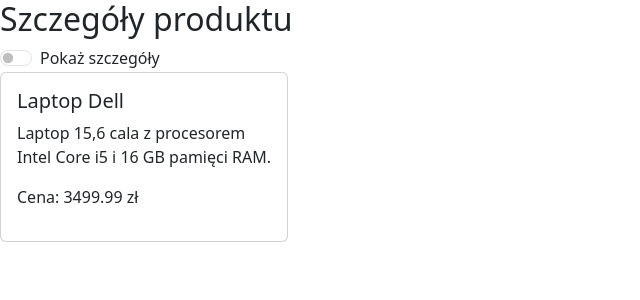
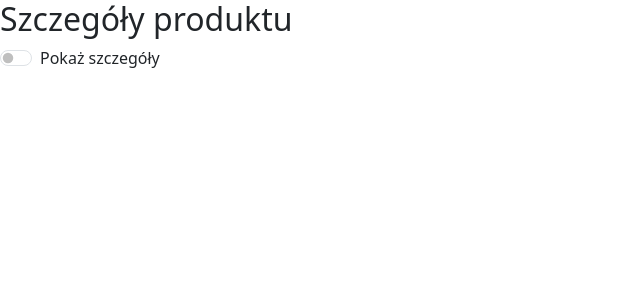
Before and after one commit to MatiCh2008/INF.04-cw1, a React (Vite) app in the folder Cw1/: page / in a window 1280 px wide. Shown: the top 300 px of the page, without its empty margins (0-640 px from the left). Built offline with nearby package versions, Linux system fonts and the light colour scheme.

Commit message:
zakonczono

```diff
--- a/Cw1/src/App.jsx
+++ b/Cw1/src/App.jsx
@@ -1,4 +1,5 @@
 import 'bootstrap/dist/css/bootstrap.css';
+import { useState } from 'react';
 
 const App = () => {
 
@@ -8,14 +9,12 @@
     cena: 3499.99
   }
 
+  const [pokazSzczegoly, setPokazSzczegoly] = useState(false)
+
   const onVisibilityChange = (event) => {
-    if (event.target.checked == true){
-      console.log("Szczegóły: true")
-    }
-
-    else {
-      console.log("Szczegóły: false")
-    }
+    const isChecked = event.target.checked;
+    console.log(`Szczegóły: ${isChecked}`);
+    setPokazSzczegoly(isChecked);
   }
 
   return (
@@ -26,6 +25,7 @@
           <label className="form-check-label" htmlFor="pokazSzczegoly">Pokaż szczegóły</label>
         </div>
 
+        {pokazSzczegoly && (
           <div className="card" style={{ width: '18rem' }}>
             <div className="card-body">
               <h5 className="card-title">{ produkt.nazwa }</h5>
@@ -33,6 +33,8 @@
               <p className="card-price">Cena: { produkt.cena } zł</p>
             </div>
           </div>
+        )}
+
 
     </div>
   )
```
Also changed, not shown: 2 other files (tests, documents, lock files or other folders). Lines whose indentation alone changed are shown as unchanged.
